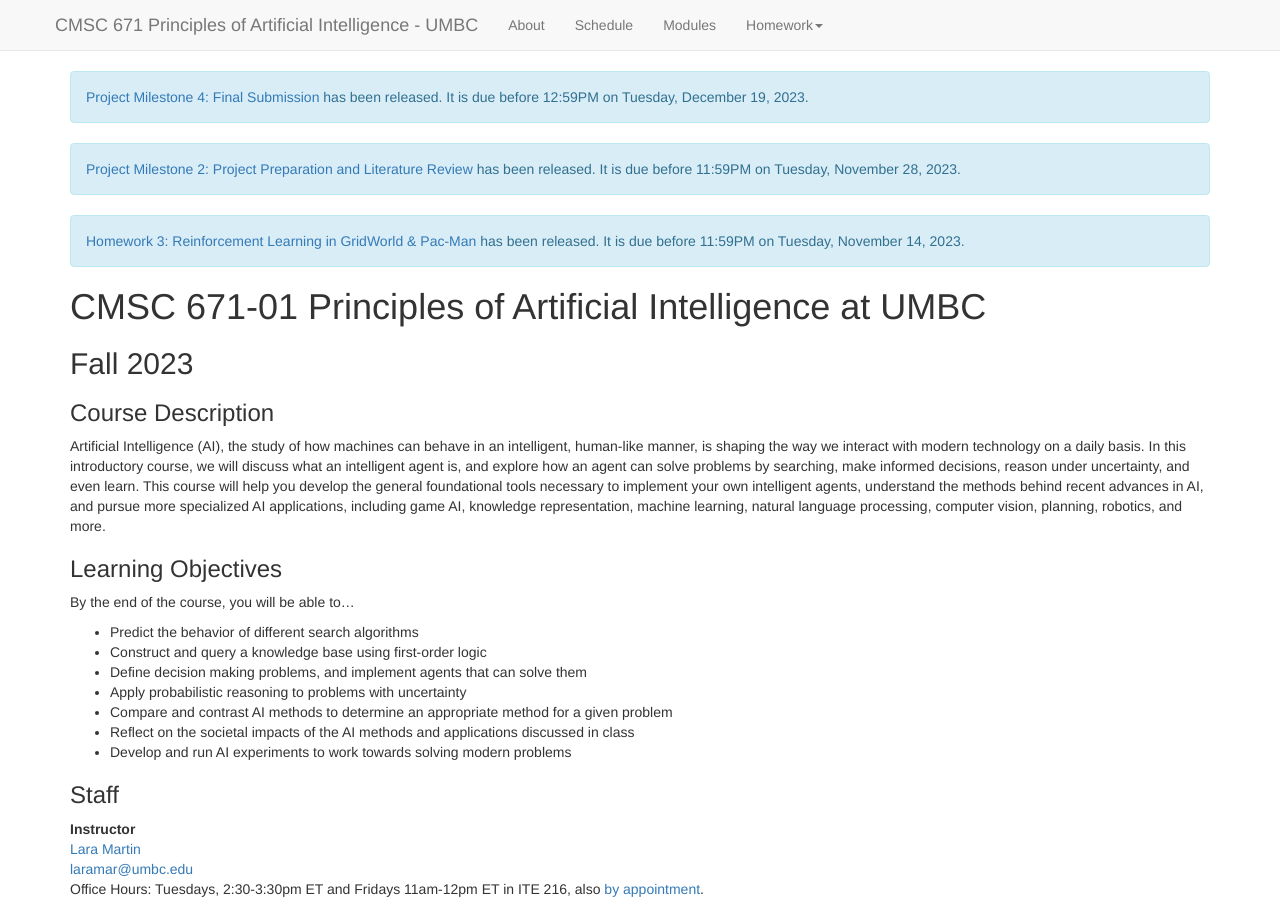
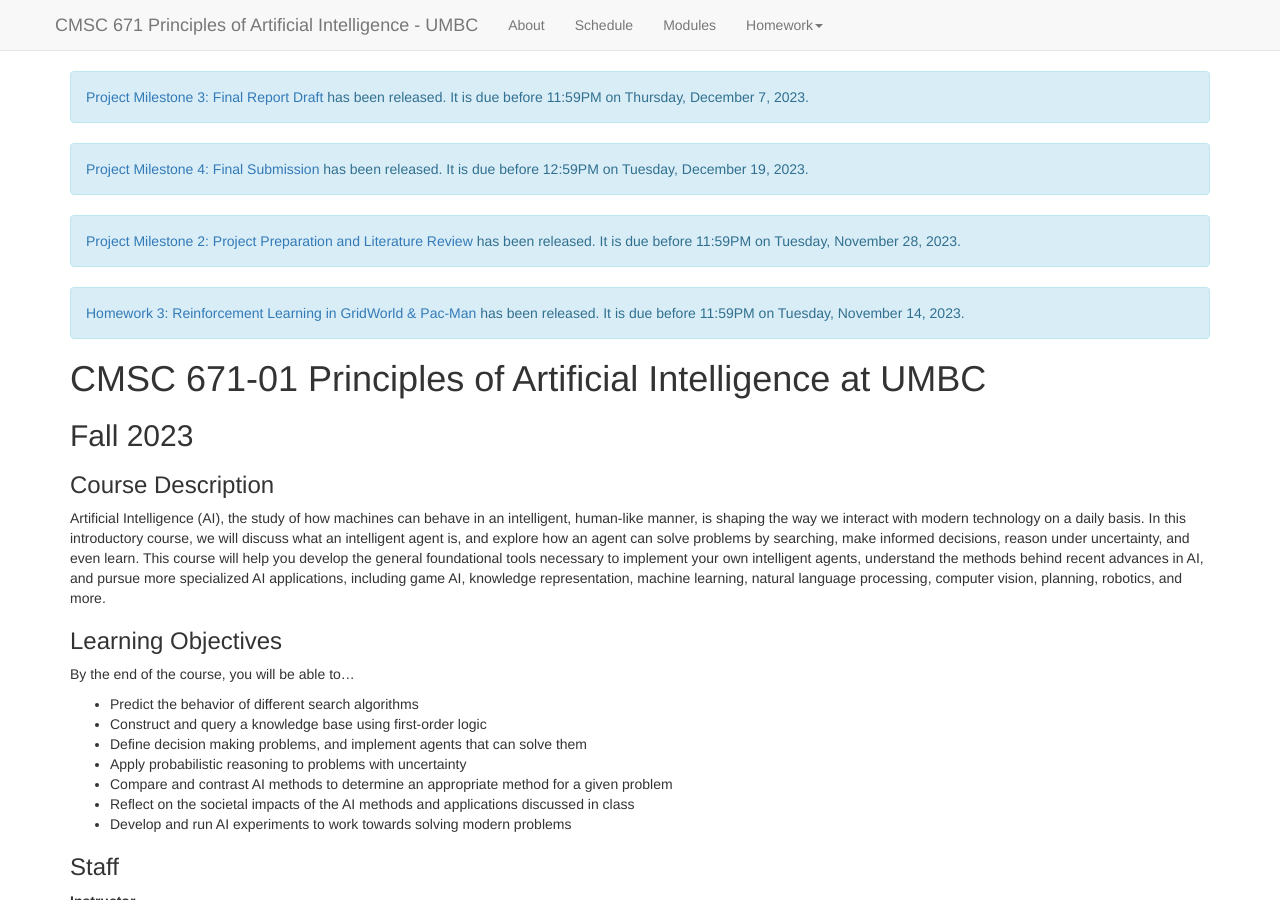
Before and after one commit to lara-martin/Principles-of-AI, a Jekyll site: the page built from index.md, in a window 1280 px wide and 900 px high. Built offline with Jekyll 4.4.1, drawn with Linux system fonts in a browser that asks for light colours; nearby versions of some CDN libraries; a script that is not in the unit is left out.

Commit message:
Update draft.md

```diff
--- a/homeworks/project/draft.md
+++ b/homeworks/project/draft.md
@@ -7,7 +7,7 @@ title: Final Report Draft
 type: Project Milestone
 number: 3
 active_tab: homework
-release_date: 2023-12-01
+release_date: 2023-11-03
 due_date: 2023-12-07 23:59:00EST
 submission:
 ---
```
